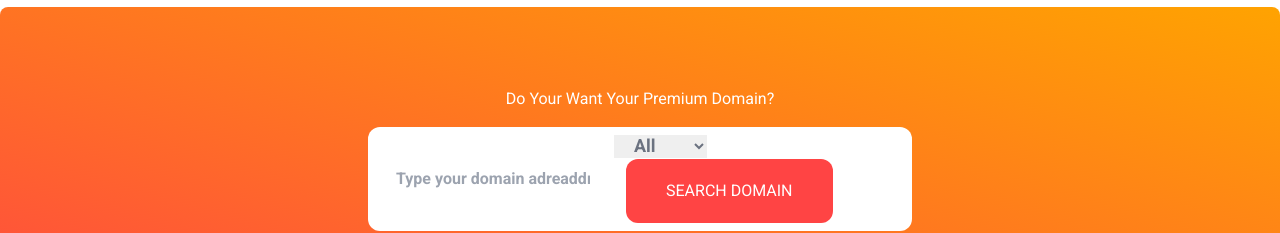
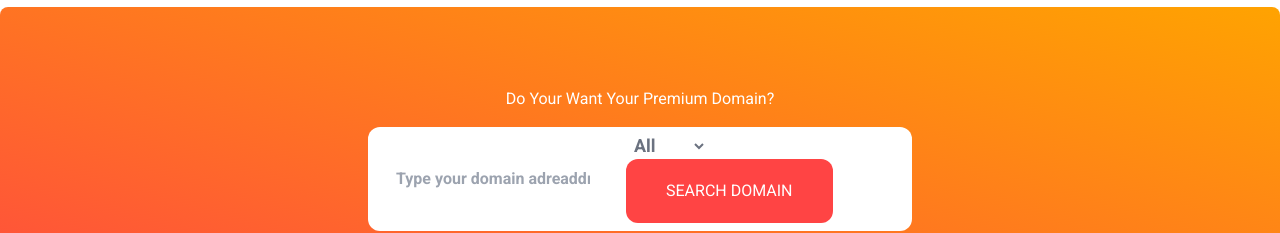
Before and after one commit to pothikit/hostfule-project, a React (Create React App) app: page / in a window 1280 px wide. Shown: the part 1080-1313 px from the top of the page. Built offline with nearby package versions, Linux system fonts and the light colour scheme; a web font is replaced by a local one.

Commit message:
select bg removed

```diff
--- a/src/components/home/domainSeach.jsx
+++ b/src/components/home/domainSeach.jsx
@@ -33,7 +33,7 @@ function DomainSeach() {
                                 <input type="text" placeholder='Type your domain adreaddress' className='p-4 flex-1 outline-none font-semibold' name="" id='domainName' required onChange={handleDoaminInput} />
 
                                 <div className='px-2 space-x-3'>
-                                    <select name="extension" id="extensionSelect" className='outline-0 text-lg px-4 text-gray-500 font-semibold cursor-pointer' onChange={handleSelect}>
+                                    <select name="extension" id="extensionSelect" className='outline-0 text-lg px-4 text-gray-500 font-semibold cursor-pointer bg-transparent' onChange={handleSelect}>
                                         <option value="All" defaultValue>All</option>
                                         {alldomain.map((domain) => (
                                             <option key={domain.id} className='text-lg' value={domain.extension}>{domain.extension}</option>
```
